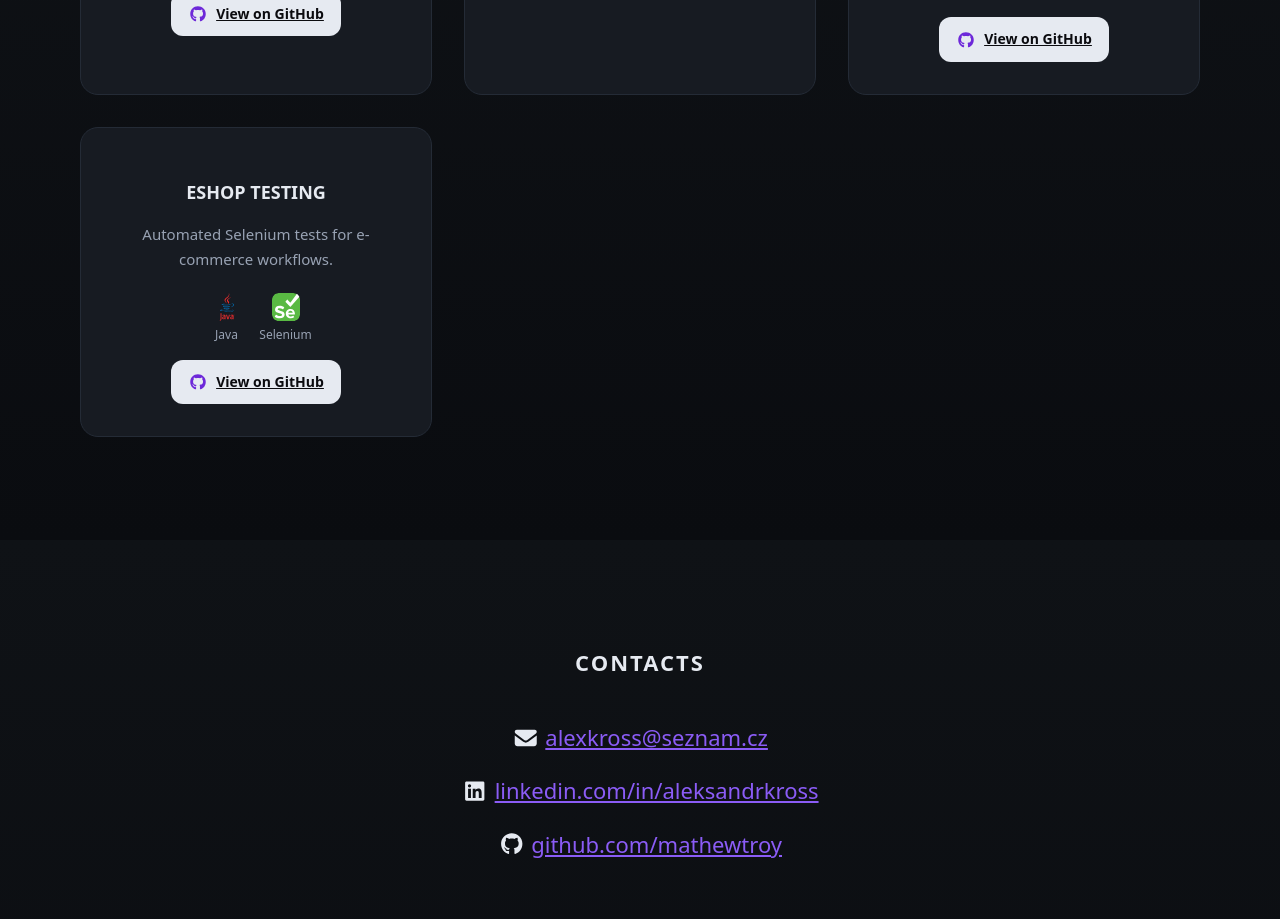
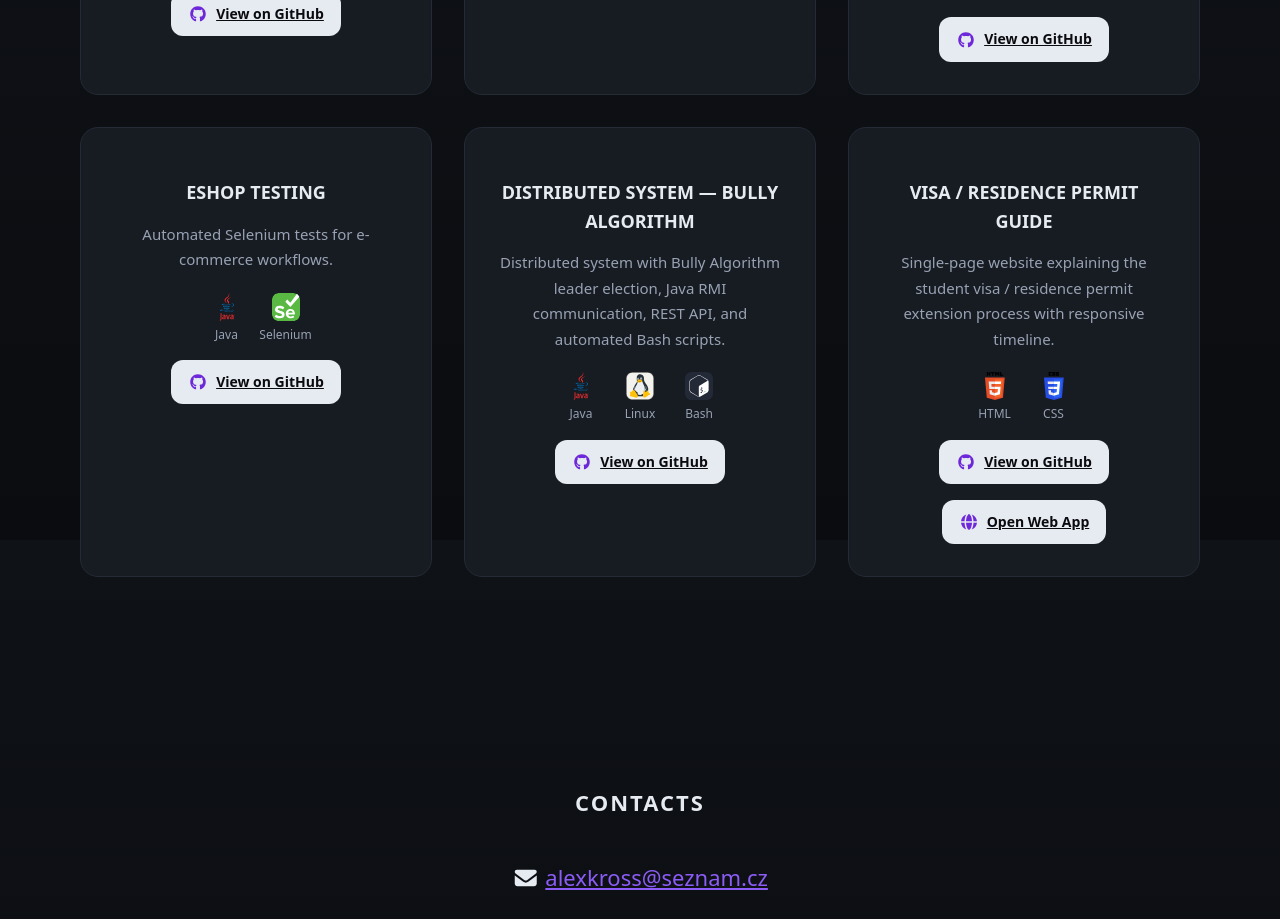
Before and after one commit to mathewtroy/pf, a Next.js app: page / in a window 1280 px wide. Shown: the part 1860-2779 px from the top of the page. Built offline with nearby package versions, Linux system fonts and the light colour scheme.

Commit message:
added DSVA and VISA projects + translations

```diff
--- a/src/data/icons.ts
+++ b/src/data/icons.ts
@@ -21,4 +21,5 @@ export const ICONS = {
   postgresql: "/postgresql-icon.svg",
   figma: "/figma-icon.svg",
   docker: "/docker-icon.svg",
+  bash: "/bash-icon.svg",
 };
--- a/src/data/projects.ts
+++ b/src/data/projects.ts
@@ -70,4 +70,22 @@ export const PROJECTS: ProjectItem[] = [
     techLabels: ["Java", "Selenium"],
     github: "https://github.com/mathewtroy/ts1-pro",
   },
+  {
+  key: "dsva",
+  title: "DISTRIBUTED SYSTEM — BULLY ALGORITHM",
+  desc: "Distributed system implementing leader election using Bully Algorithm with Java RMI, REST API, and automated Bash scripts.",
+  icons: [ICONS.java, ICONS.linux, ICONS.bash],
+  techLabels: ["Java", "Linux", "Bash"],
+  github: "https://github.com/mathewtroy/dsva",
+},
+{
+  key: "visa",
+  title: "VISA / RESIDENCE PERMIT GUIDE",
+  desc: "Single-page website explaining the student visa extension process with responsive timeline and SVG icons.",
+  icons: [ICONS.html, ICONS.css],
+  techLabels: ["HTML", "CSS"],
+  github: "https://github.com/mathewtroy/visa",
+  website: "https://mathewtroy.github.io/visa/",
+},
+
 ];
--- a/src/data/translations.ts
+++ b/src/data/translations.ts
@@ -21,6 +21,9 @@ export const TRANSLATIONS = {
       finance: "Personal finance manager built in Kotlin using Jetpack Compose.",
       travel: "Full-stack travel booking app with secure authentication and booking requests.",
       eshop: "Automated Selenium tests for e-commerce workflows.",
+      dsva: "Distributed system with Bully Algorithm leader election, Java RMI communication, REST API, and automated Bash scripts.",
+      visa: "Single-page website explaining the student visa / residence permit extension process with responsive timeline.",
+
     },
     seo: {
       title: "Aleksandr Kross — Software Developer Portfolio",
@@ -55,6 +58,9 @@ export const TRANSLATIONS = {
       finance: "Мобильное приложение для управления личными финансами на Kotlin с использованием Jetpack Compose.",
       travel: "Полнофункциональный сайт для бронирования туров с безопасной авторизацией и системой бронирования.",
       eshop: "Автоматизированные тесты Selenium для проверки процессов интернет-магазина.",
+      dsva: "Распределённая система c алгоритмом Bully для выборов лидера, использованием Java RMI, REST API и автоматизирующими Bash-скриптами.",
+      visa: "Одностраничный сайт с инструкцией по продлению студенческой визы / ВНЖ, с таймлайном и SVG-иконками.",
+
     },
     seo: {
       title: "Александр Кросс — Портфолио разработчика ПО",
```
Also changed, not shown: public/bash-icon.svg (added).
